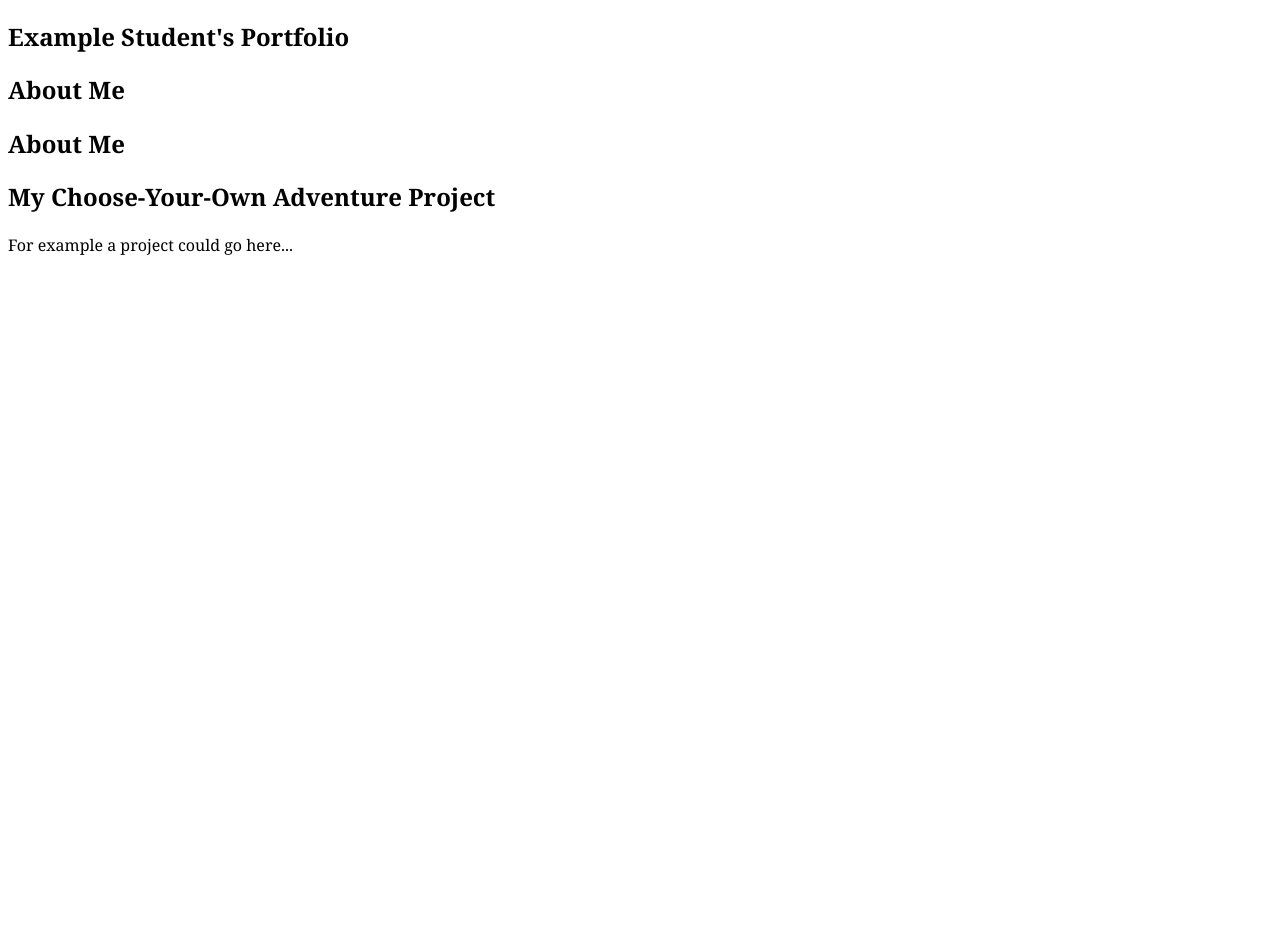
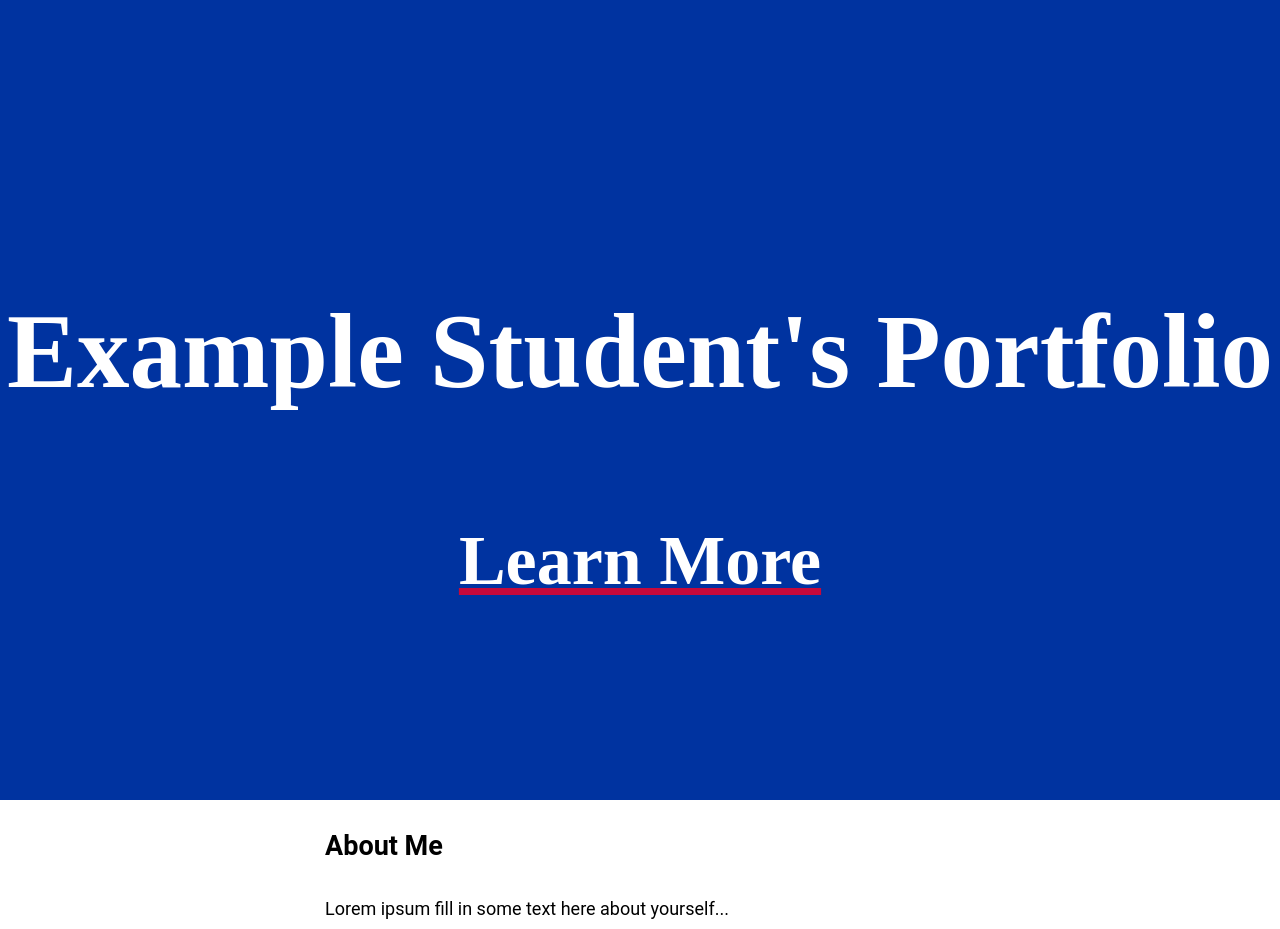
Before and after one commit to IACS-CS/web-design-portfolio, a website: page index.html in a window 1280 px wide. Shown: the top 929 px of the page. Before the commit the page ends 800 px from the top, so only its background shows below. Drawn offline with Linux system fonts and the light colour scheme.

Commit message:
Simplify portfolio template

```diff
--- a/public/index.html
+++ b/index.html
@@ -5,15 +5,16 @@
     <link rel="stylesheet" href="./style.css" />
   </head>
   <body>
+    <!-- Demo content -->
+    <section class="hero">
+      <h1>Example Student's Portfolio</h1>
+      <a href="#about-me" class="cta">Learn More</a>
+    </section>
     <main>
-      <section class="hero">
-        <h1>Example Student's Portfolio</h1>
-      </section>
-
       <section class="info" id="about-me">
-        <h2>About Me</h2>
         <div class="about-me">
           <h2>About Me</h2>
+          <p>Lorem ipsum fill in some text here about yourself...</p>
         </div>
       </section>
       <section class="sample-work" id="cyoa">
@@ -22,5 +23,6 @@
       </section>
     </main>
   </body>
+  <!-- Keep the script at the bottom of your file -->
   <script src="main.js"></script>
 </html>
--- /dev/null
+++ b/main.js
@@ -0,0 +1,12 @@
+// Write JavaScript here.
+console.log("main.js loaded successfully!");
+
+/* Some sample JavaScript: this just listens
+for any "click" on the hero element and then
+toggles the "active" class which we use to
+shift colors when they click */
+let hero = document.querySelector(".hero");
+hero.addEventListener("click", () => {
+  console.log("They clicked the hero!");
+  hero.classList.toggle("active");
+});
--- a/public/main.js
+++ /dev/null
@@ -1,2 +0,0 @@
-// Write JavaScript here.
-console.log('main.js loaded successfully!')
--- a/public/style.css
+++ /dev/null
@@ -1,5 +0,0 @@
-body {
-  /* Change to something you like, but please do customize the font! */
-  font-family: Cambria, Cochin, Georgia, Times, "Times New Roman", serif;
-  line-height: 1.4;
-}
--- /dev/null
+++ b/style.css
@@ -0,0 +1,55 @@
+/* There's some sample CSS here which you can use or nuke as you like */
+
+html {
+  /* Make #id links scroll smoothly */
+  scroll-behavior: smooth;
+}
+
+body {
+  /* Change to something you like, but please do customize the font! */
+  font-family: Roboto, "Helvetica Neue", sans-serif;
+  line-height: 1.4;
+  /* reset default margins */
+  padding: 0;
+  margin: 0;
+  box-sizing: border-box;
+}
+
+.hero {
+  box-sizing: border-box;
+  /* Full screen hero section */
+  width: 100%;
+  height: 100dvh;
+  /* Center the content vertically and horizontally */
+  display: grid;
+  place-content: center;
+  /* Custom text and stuff */
+  background: #0033a0;
+  color: white;
+  font-family: Futura;
+  font-weight: bold;
+  font-size: 70px;
+  text-align: center;
+}
+.hero a {
+  color: white;
+  text-decoration: underline;
+  text-decoration-color: #c6093b;
+}
+
+/* A little "activation" to demonstrate JS is working in the template */
+.hero {
+  transition: background 0.5s;
+}
+.hero.active {
+  background: #c6093b;
+}
+
+main {
+  /* Make sure our content can scroll the hero away */
+  min-height: 100dvh;
+  max-width: 35em; /* choose a width for text */
+  line-height: 1.8; /* choose a line spacing */
+  font-size: 18px; /* choose a font size */
+  margin: 0 auto; /* center the content */
+}
```
Also changed, not shown: package.json (+3 -5 lines), 1 other file.
